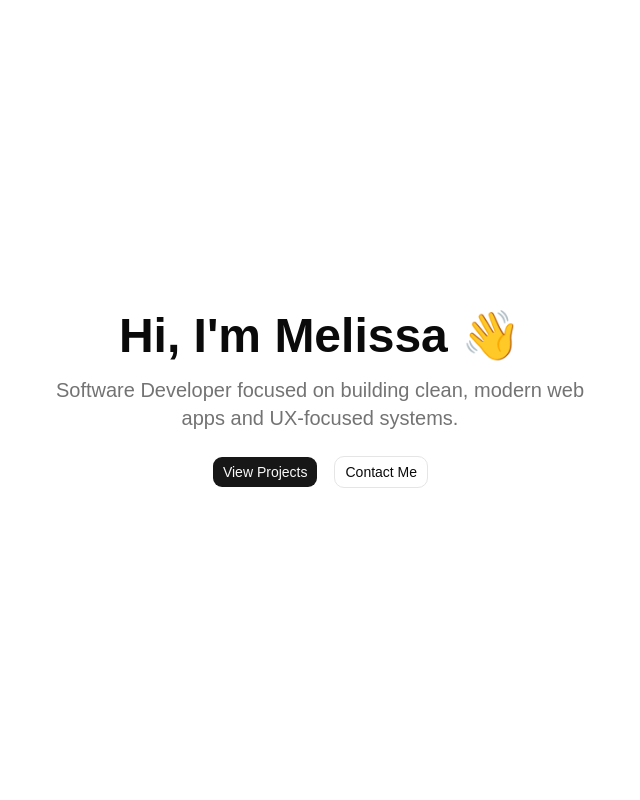
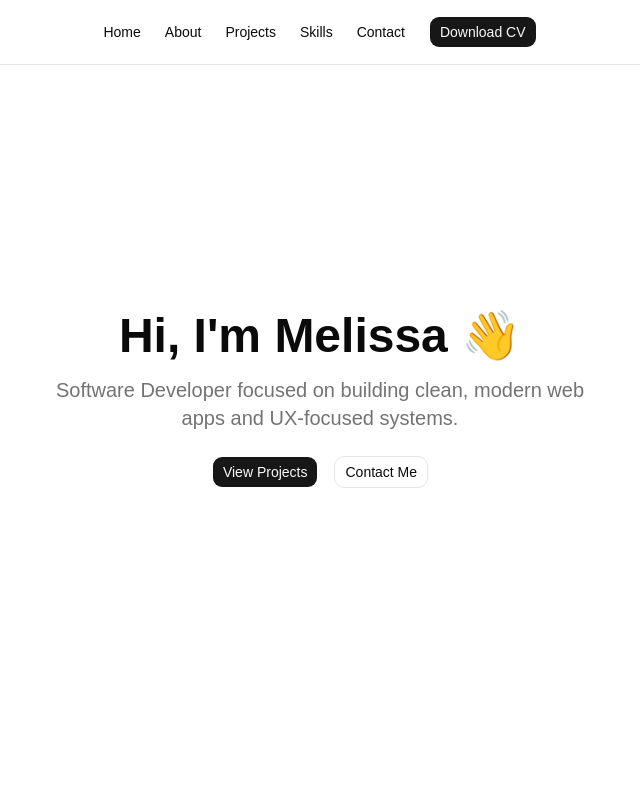
Before and after one commit to msie081/my-portfolio, a React (Vite) app: page / in a window 1280 px wide. Shown: the top 800 px of the page, without its empty margins (320-960 px from the left). Built offline with nearby package versions, Linux system fonts and the light colour scheme.

Commit message:
Add download CV and NavBar

```diff
--- a/src/App.tsx
+++ b/src/App.tsx
@@ -1,16 +1,19 @@
 import Hero from "./components/sections/Hero";
 import About from "./components/sections/About";
 import Projects from "./components/sections/Projects";
-import TechStack from "./components/sections/TechStack";
+import Skills from "./components/sections/Skills";
 import Contact from "./components/sections/Contact";
+import Navbar from "./components/sections/NavBar";
 
 export default function App() {
   return (
     <div className="scroll-smooth">
+      <Navbar />
+
       <Hero />
       <About />
       <Projects />
-      <TechStack />
+      <Skills />
       <Contact />
     </div>
   );
--- a/src/components/sections/About.tsx
+++ b/src/components/sections/About.tsx
@@ -1,6 +1,6 @@
 export default function About() {
   return (
-    <section className="py-24 px-6 max-w-4xl mx-auto">
+    <section id="about" className="py-24 px-6 max-w-4xl mx-auto">
       <h2 className="text-3xl font-bold mb-6">About Me</h2>
 
       <p className="text-muted-foreground leading-relaxed">
--- a/src/components/sections/Contact.tsx
+++ b/src/components/sections/Contact.tsx
@@ -1,6 +1,6 @@
 export default function TechStack() {
   return (
-    <section className="py-24 px-6 max-w-5xl mx-auto">
+    <section id="contact" className="py-24 px-6 max-w-5xl mx-auto">
 
       <h2 className="text-3xl font-bold mb-6">Contact</h2>
 
--- a/src/components/sections/Hero.tsx
+++ b/src/components/sections/Hero.tsx
@@ -2,7 +2,7 @@ import { Button } from "../ui/button";
 
 export default function Hero() {
   return (
-    <section className="min-h-screen flex flex-col justify-center items-center text-center">
+    <section id="home" className="min-h-screen flex flex-col justify-center items-center text-center">
       <h1 className="text-5xl font-bold mb-4">
         Hi, I'm Melissa 👋
       </h1>
--- /dev/null
+++ b/src/components/sections/NavBar.tsx
@@ -0,0 +1,51 @@
+import {
+  NavigationMenu,
+  NavigationMenuItem,
+  NavigationMenuList,
+} from "../ui/navigation-menu";
+import DownloadCV from "../ui/downloadCV";
+
+export default function Navbar() {
+  return (
+    <div className="w-full flex justify-center py-4 fixed top-0 bg-background/80 backdrop-blur border-b z-50">
+      <NavigationMenu>
+        <NavigationMenuList className="flex gap-6">
+
+          <NavigationMenuItem>
+            <a href="home" className="text-sm font-medium hover:text-primary">
+              Home
+            </a>
+          </NavigationMenuItem>
+
+          <NavigationMenuItem>
+            <a href="about" className="text-sm font-medium hover:text-primary">
+              About
+            </a>
+          </NavigationMenuItem>
+
+          <NavigationMenuItem>
+            <a href="projects" className="text-sm font-medium hover:text-primary">
+              Projects
+            </a>
+          </NavigationMenuItem>
+
+          <NavigationMenuItem>
+            <a href="skills" className="text-sm font-medium hover:text-primary">
+              Skills
+            </a>
+          </NavigationMenuItem>
+
+          <NavigationMenuItem>
+            <a href="contact" className="text-sm font-medium hover:text-primary">
+              Contact
+            </a>
+          </NavigationMenuItem>
+
+          <NavigationMenuItem>
+            <DownloadCV />
+          </NavigationMenuItem>
+        </NavigationMenuList>
+      </NavigationMenu>
+    </div>
+  );
+}
--- a/src/components/sections/Projects.tsx
+++ b/src/components/sections/Projects.tsx
@@ -18,7 +18,7 @@ const projects: Project[] = [
 
 export default function Projects() {
   return (
-    <section className="py-24 px-6 bg-muted/30">
+    <section id="projects" className="py-24 px-6 bg-muted/30">
       <h2 className="text-3xl font-bold text-center mb-10">Projects</h2>
 
       <div className="grid md:grid-cols-2 gap-6 max-w-5xl mx-auto">
--- a/src/components/sections/TechStack.tsx
+++ b/src/components/sections/Skills.tsx
@@ -7,9 +7,9 @@ const techStack: string[] = [
   "SQL",
 ];
 
-export default function TechStack() {
+export default function Skills() {
   return (
-    <section className="py-24 px-6 max-w-5xl mx-auto">
+    <section id="skills" className="py-24 px-6 max-w-5xl mx-auto">
       <h2 className="text-3xl font-bold mb-10">Tech Stack</h2>
 
       <div className="flex flex-wrap gap-3 mb-16">
--- /dev/null
+++ b/src/components/ui/downloadCV.tsx
@@ -0,0 +1,11 @@
+import { Button } from "./button";
+
+export default function DownloadCV() {
+  return (
+    <Button asChild>
+      <a href="/melissasieu-cv.pdf" download>
+        Download CV
+      </a>
+    </Button>
+  );
+}
--- /dev/null
+++ b/src/components/ui/navigation-menu.tsx
@@ -0,0 +1,164 @@
+import * as React from "react"
+import { cva } from "class-variance-authority"
+import { NavigationMenu as NavigationMenuPrimitive } from "radix-ui"
+
+import { cn } from "@/lib/utils"
+import { ChevronDownIcon } from "lucide-react"
+
+function NavigationMenu({
+  className,
+  children,
+  viewport = true,
+  ...props
+}: React.ComponentProps<typeof NavigationMenuPrimitive.Root> & {
+  viewport?: boolean
+}) {
+  return (
+    <NavigationMenuPrimitive.Root
+      data-slot="navigation-menu"
+      data-viewport={viewport}
+      className={cn(
+        "group/navigation-menu relative flex max-w-max flex-1 items-center justify-center",
+        className
+      )}
+      {...props}
+    >
+      {children}
+      {viewport && <NavigationMenuViewport />}
+    </NavigationMenuPrimitive.Root>
+  )
+}
+
+function NavigationMenuList({
+  className,
+  ...props
+}: React.ComponentProps<typeof NavigationMenuPrimitive.List>) {
+  return (
+    <NavigationMenuPrimitive.List
+      data-slot="navigation-menu-list"
+      className={cn(
+        "group flex flex-1 list-none items-center justify-center gap-0",
+        className
+      )}
+      {...props}
+    />
+  )
+}
+
+function NavigationMenuItem({
+  className,
+  ...props
+}: React.ComponentProps<typeof NavigationMenuPrimitive.Item>) {
+  return (
+    <NavigationMenuPrimitive.Item
+      data-slot="navigation-menu-item"
+      className={cn("relative", className)}
+      {...props}
+    />
+  )
+}
+
+const navigationMenuTriggerStyle = cva(
+  "group/navigation-menu-trigger inline-flex h-9 w-max items-center justify-center rounded-lg px-2.5 py-1.5 text-sm font-medium transition-all outline-none hover:bg-muted focus:bg-muted focus-visible:ring-3 focus-visible:ring-ring/50 focus-visible:outline-1 disabled:pointer-events-none disabled:opacity-50 data-popup-open:bg-muted/50 data-popup-open:hover:bg-muted data-open:bg-muted/50 data-open:hover:bg-muted data-open:focus:bg-muted"
+)
+
+function NavigationMenuTrigger({
+  className,
+  children,
+  ...props
+}: React.ComponentProps<typeof NavigationMenuPrimitive.Trigger>) {
+  return (
+    <NavigationMenuPrimitive.Trigger
+      data-slot="navigation-menu-trigger"
+      className={cn(navigationMenuTriggerStyle(), "group", className)}
+      {...props}
+    >
+      {children}{" "}
+      <ChevronDownIcon className="relative top-px ml-1 size-3 transition duration-300 group-data-popup-open/navigation-menu-trigger:rotate-180 group-data-open/navigation-menu-trigger:rotate-180" aria-hidden="true" />
+    </NavigationMenuPrimitive.Trigger>
+  )
+}
+
+function NavigationMenuContent({
+  className,
+  ...props
+}: React.ComponentProps<typeof NavigationMenuPrimitive.Content>) {
+  return (
+    <NavigationMenuPrimitive.Content
+      data-slot="navigation-menu-content"
+      className={cn(
+        "top-0 left-0 w-full p-1 ease-[cubic-bezier(0.22,1,0.36,1)] group-data-[viewport=false]/navigation-menu:top-full group-data-[viewport=false]/navigation-menu:mt-1.5 group-data-[viewport=false]/navigation-menu:overflow-hidden group-data-[viewport=false]/navigation-menu:rounded-lg group-data-[viewport=false]/navigation-menu:bg-popover group-data-[viewport=false]/navigation-menu:text-popover-foreground group-data-[viewport=false]/navigation-menu:shadow group-data-[viewport=false]/navigation-menu:ring-1 group-data-[viewport=false]/navigation-menu:ring-foreground/10 group-data-[viewport=false]/navigation-menu:duration-300 data-[motion=from-end]:slide-in-from-right-52 data-[motion=from-start]:slide-in-from-left-52 data-[motion=to-end]:slide-out-to-right-52 data-[motion=to-start]:slide-out-to-left-52 data-[motion^=from-]:animate-in data-[motion^=from-]:fade-in data-[motion^=to-]:animate-out data-[motion^=to-]:fade-out **:data-[slot=navigation-menu-link]:focus:ring-0 **:data-[slot=navigation-menu-link]:focus:outline-none md:absolute md:w-auto group-data-[viewport=false]/navigation-menu:data-open:animate-in group-data-[viewport=false]/navigation-menu:data-open:fade-in-0 group-data-[viewport=false]/navigation-menu:data-open:zoom-in-95 group-data-[viewport=false]/navigation-menu:data-closed:animate-out group-data-[viewport=false]/navigation-menu:data-closed:fade-out-0 group-data-[viewport=false]/navigation-menu:data-closed:zoom-out-95",
+        className
+      )}
+      {...props}
+    />
+  )
+}
+
+function NavigationMenuViewport({
+  className,
+  ...props
+}: React.ComponentProps<typeof NavigationMenuPrimitive.Viewport>) {
+  return (
+    <div
+      className={cn(
+        "absolute top-full left-0 isolate z-50 flex justify-center"
+      )}
+    >
+      <NavigationMenuPrimitive.Viewport
+        data-slot="navigation-menu-viewport"
+        className={cn(
+          "origin-top-center relative mt-1.5 h-(--radix-navigation-menu-viewport-height) w-full overflow-hidden rounded-lg bg-popover text-popover-foreground shadow ring-1 ring-foreground/10 duration-100 md:w-(--radix-navigation-menu-viewport-width) data-open:animate-in data-open:zoom-in-90 data-closed:animate-out data-closed:zoom-out-90",
+          className
+        )}
+        {...props}
+      />
+    </div>
+  )
+}
+
+function NavigationMenuLink({
+  className,
+  ...props
+}: React.ComponentProps<typeof NavigationMenuPrimitive.Link>) {
+  return (
+    <NavigationMenuPrimitive.Link
+      data-slot="navigation-menu-link"
+      className={cn(
+        "flex items-center gap-2 rounded-lg p-2 text-sm transition-all outline-none hover:bg-muted focus:bg-muted focus-visible:ring-3 focus-visible:ring-ring/50 focus-visible:outline-1 in-data-[slot=navigation-menu-content]:rounded-md data-active:bg-muted/50 data-active:hover:bg-muted data-active:focus:bg-muted [&_svg:not([class*='size-'])]:size-4",
+        className
+      )}
+      {...props}
+    />
+  )
+}
+
+function NavigationMenuIndicator({
+  className,
+  ...props
+}: React.ComponentProps<typeof NavigationMenuPrimitive.Indicator>) {
+  return (
+    <NavigationMenuPrimitive.Indicator
+      data-slot="navigation-menu-indicator"
+      className={cn(
+        "top-full z-1 flex h-1.5 items-end justify-center overflow-hidden data-[state=hidden]:animate-out data-[state=hidden]:fade-out data-[state=visible]:animate-in data-[state=visible]:fade-in",
+        className
+      )}
+      {...props}
+    >
+      <div className="relative top-[60%] h-2 w-2 rotate-45 rounded-tl-sm bg-border shadow-md" />
+    </NavigationMenuPrimitive.Indicator>
+  )
+}
+
+export {
+  NavigationMenu,
+  NavigationMenuList,
+  NavigationMenuItem,
+  NavigationMenuContent,
+  NavigationMenuTrigger,
+  NavigationMenuLink,
+  NavigationMenuIndicator,
+  NavigationMenuViewport,
+  navigationMenuTriggerStyle,
+}
```
Also changed, not shown: 1 other file (tests, documents, lock files or other folders).
